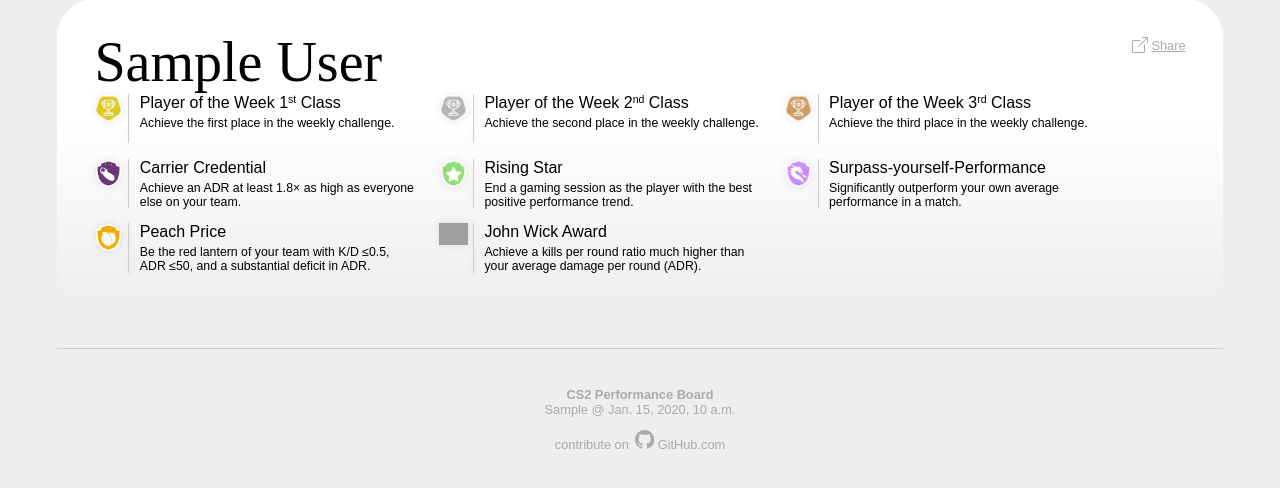
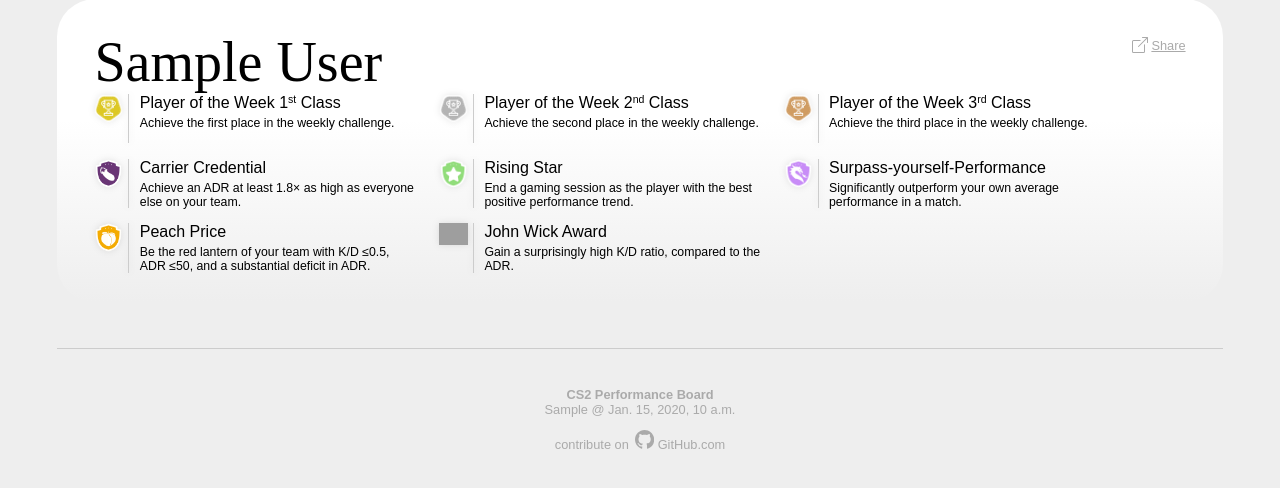
Before and after one commit to kosmotive/cs2pb, a Django app: template django/stats/templates/stats/squads.html in a window 1280 px wide. Shown: the part 114-602 px from the top of the page. Run offline with Django 4.2, Linux system fonts and the light colour scheme; tables that the repository leaves empty hold one stand-in row (values such as "Sample post"); the template is opened without the code that fills it: values that come from a table or form of the project are taken from there, most other values are stand-ins (such as "Sample title", 1, 10 or a date in 2020); grey boxes are pictures that could not be loaded.

Commit message:
Apply suggestions from code review

```diff
--- a/django/stats/models.py
+++ b/django/stats/models.py
@@ -1152,7 +1152,7 @@ class MatchBadge(models.Model):
             log.info(f'{participation.player.name} received the {badge_type.name}')
             MatchBadge.objects.create(badge_type = badge_type, participation = participation)
             text = (
-                f'🏅 <{participation.player.steamid}> has qualified for the **{badge_type.name}** '
+                f'☠️ <{participation.player.steamid}> bagged the **{badge_type.name}** '
                 f'on *{participation.pmatch.map_name}*!'
             )
             if not mute_discord:
--- a/django/stats/templates/stats/squads.html
+++ b/django/stats/templates/stats/squads.html
@@ -86,7 +86,7 @@
                 <div class="legend-item">
                     <div style="background-image: url('{% static 'badges' %}/john-wick-award.png');" class="badge"></div>
                     <div class="legend-item-label">John Wick Award</div>
-                    <div class="legend-item-description">Achieve a kills per round ratio much higher than your average damage per round (ADR).</div>
+                    <div class="legend-item-description">Gain a surprisingly high K/D ratio, compared to the ADR.</div>
                 </div>
 
             </div>
```
